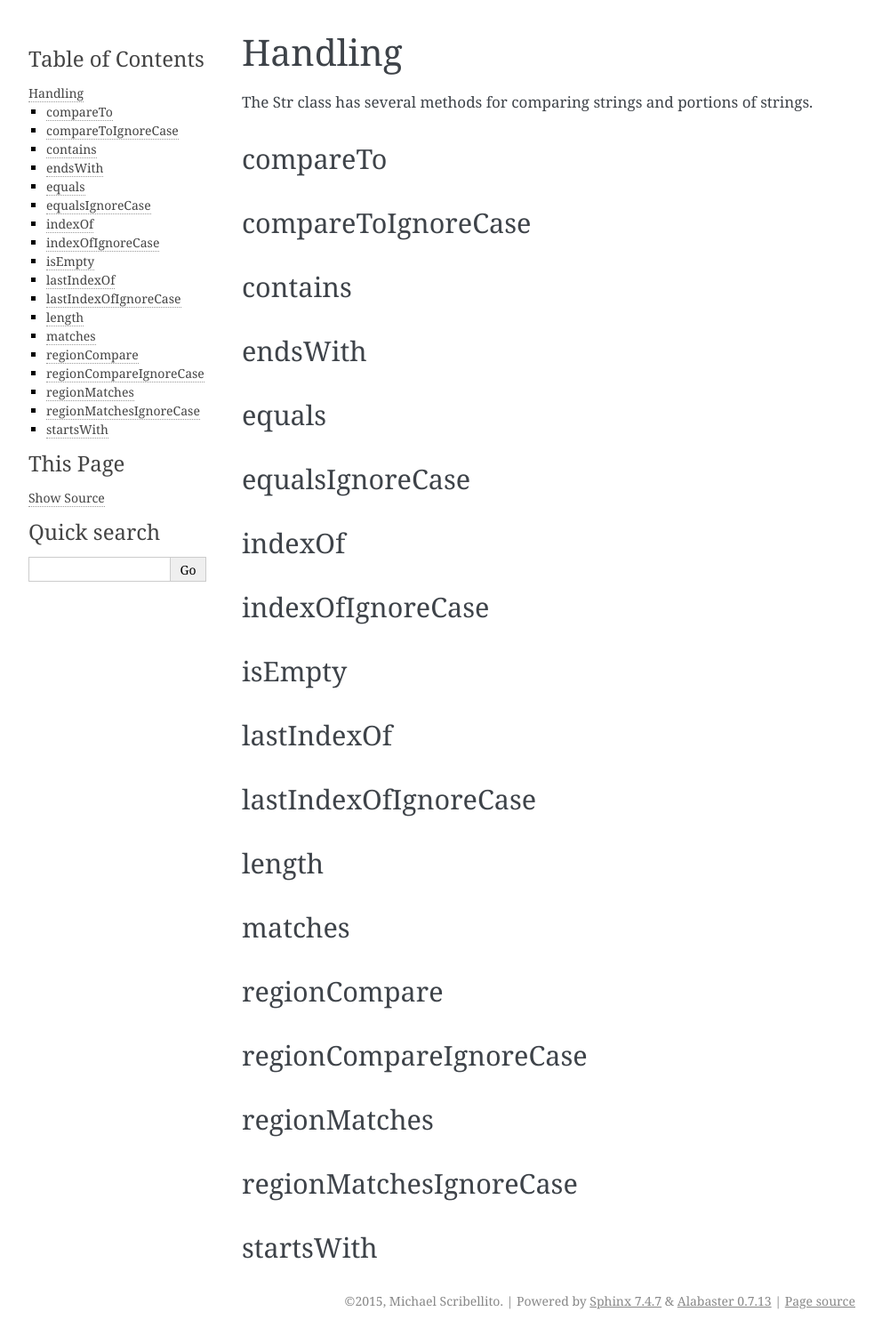
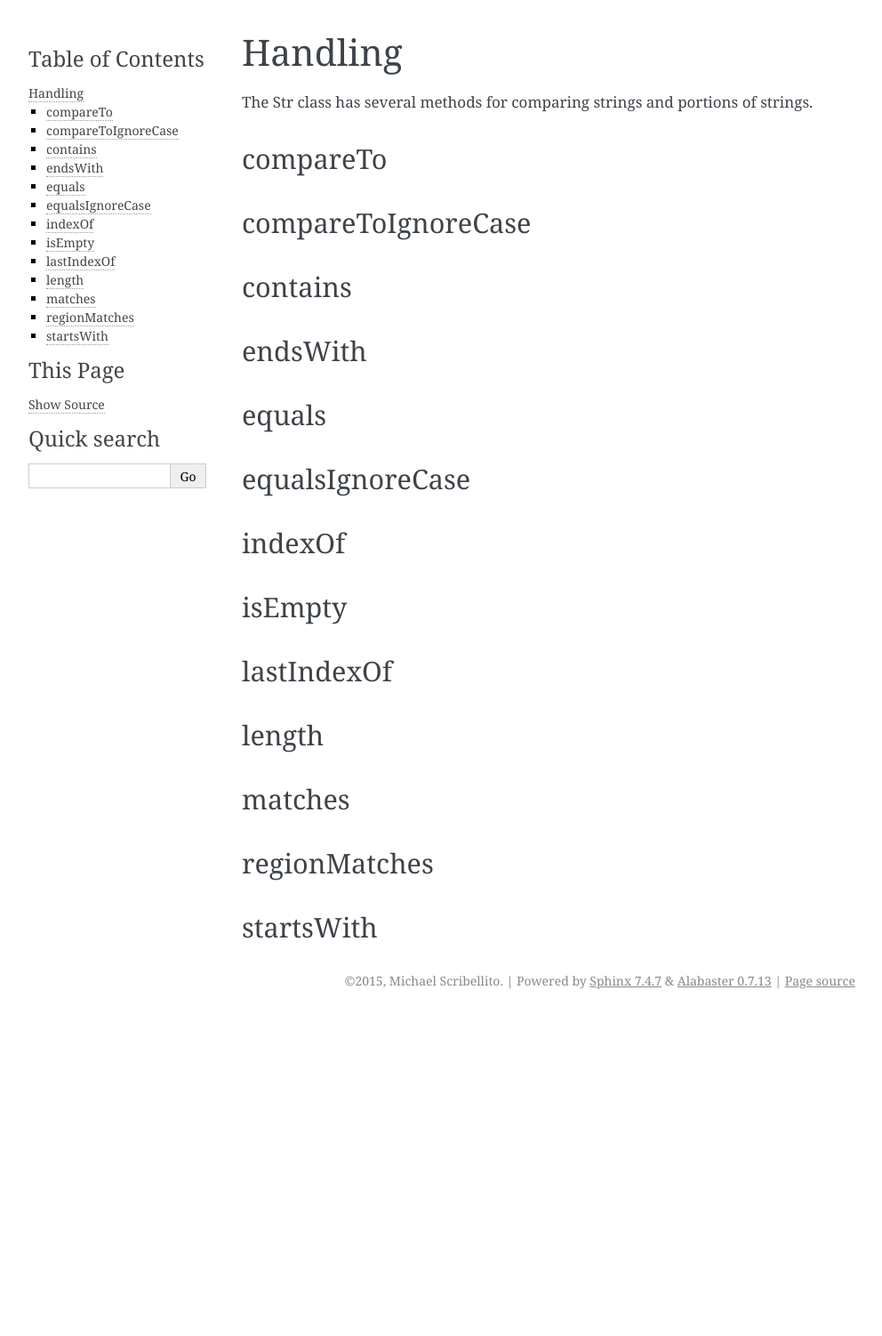
Before and after one commit to mscribellito/Str, a Sphinx documentation site: the page built from docs/handling.rst, in a window 1280 px wide. Shown: the whole page at 89% size, without its empty margins (148-1140 px from the left). Built offline with Sphinx 7.4.7, drawn with Linux system fonts in a browser that asks for light colours; after the commit the page ends 1142 px from its top, so only the background shows below that.

Commit message:
Update handling.rst

```diff
--- a/docs/handling.rst
+++ b/docs/handling.rst
@@ -24,17 +24,11 @@ equalsIgnoreCase
 indexOf
 -------
 
-indexOfIgnoreCase
------------------
-
 isEmpty
 -------
 
 lastIndexOf
 -----------
-
-lastIndexOfIgnoreCase
----------------------
 
 length
 ------
@@ -42,17 +36,8 @@ length
 matches
 -------
 
-regionCompare
--------------
-
-regionCompareIgnoreCase
------------------------
-
 regionMatches
 -------------
 
-regionMatchesIgnoreCase
------------------------
-
 startsWith
 ----------
```
